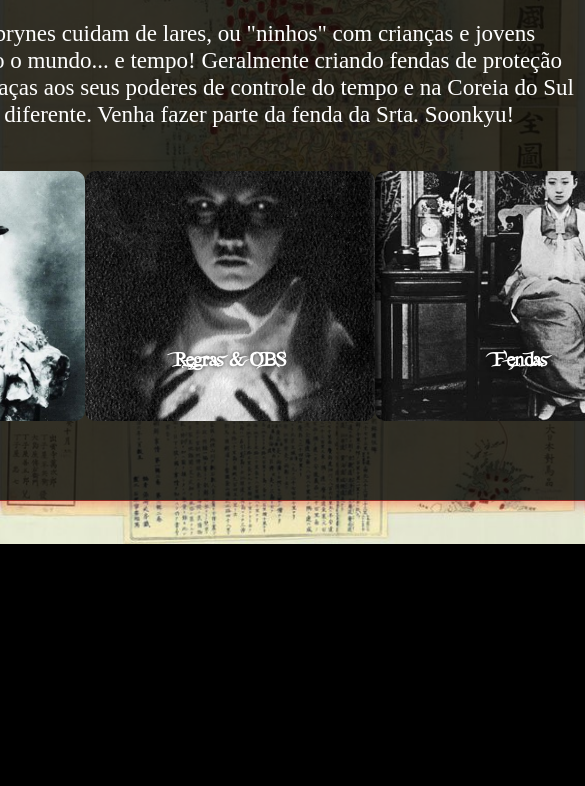
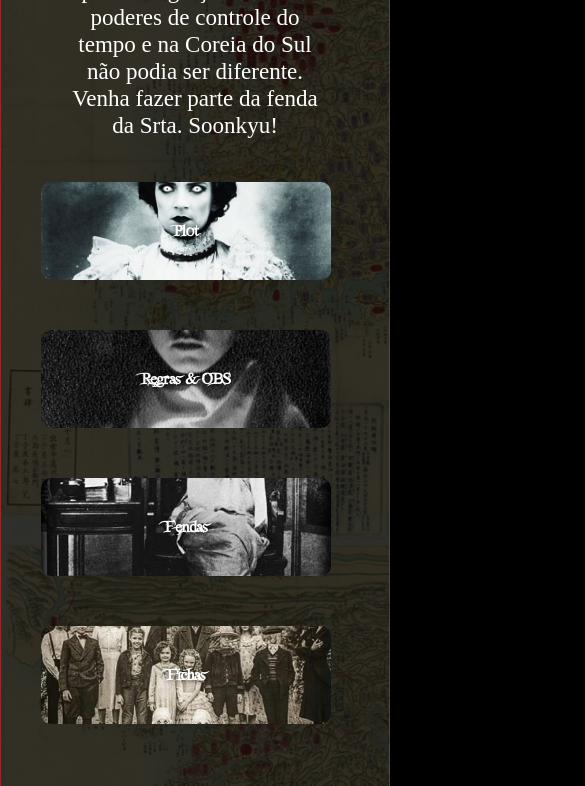
Before and after one commit to maccordi/githubpages, a plain HTML site: page index.html in a window 390 px wide. Shown: the part 300-1086 px from the top of the page, 585 px wide, since content can reach past the window. Before the commit the page ends 844 px from the top, so only its background shows below. Drawn offline with Linux system fonts and the light colour scheme.

Commit message:
Att Mobile

```diff
--- a/index.css
+++ b/index.css
@@ -1,10 +1,12 @@
+/* Fontes personalizadas */
 @font-face {
-    font-family: 'Fairy'; /* Nome que você escolhe para a fonte */
-    src: url('./FairyDustB.ttf') format('truetype'); /* Caminho para o arquivo da fonte */
+    font-family: 'Fairy'; /* Nome da fonte */
+    src: url('./FairyDustB.ttf') format('truetype'); /* Caminho da fonte */
     font-weight: normal;
     font-style: normal;
 }
 
+/* Estilos Globais */
 body {
     color: white;
     background-image: url('./img/Creia.jpg');
@@ -20,6 +22,7 @@ body {
     height: 100vh;
 }
 
+/* Estilos de Navegação */
 nav {
     background-color: rgba(0, 0, 0, 0.8); /* Fundo semi-transparente */
     border: 1px solid rgba(219, 35, 35, 0.6);
@@ -30,27 +33,17 @@ nav {
     max-width: 800px;
 }
 
-.header {
-    position: relative;
-    display: flex;
-    justify-content: space-between;
-    align-items: center;
-}
-
-.png-image {
-    max-width: 150px; /* Ajuste a largura da imagem do PNG */
-    height: auto;
-}
-
+/* Estilos para o Título */
 h1 {
     color: #fff8f8;
-    font-size: 3em;
+    font-size: 2em;
     text-align: center;
     margin-bottom: 20px;
     font-family: 'Fairy', Times, serif;
     text-shadow: 0 0 10px rgba(219, 35, 35, 0.6);
 }
 
+/* Estilos para Lore */
 .lore {
     color: white;
     font-size: 1.2em;
@@ -59,6 +52,7 @@ h1 {
     padding: 0 20px;
 }
 
+/* Menu Estilizado */
 .menu ul {
     display: flex;
     justify-content: space-around;
@@ -88,8 +82,10 @@ h1 {
     position: relative;
     background-size: cover;
     background-position: center;
-    width: 250px;
-    height: 150px;
+    width: 100%; /* Ocupar toda a largura em dispositivos móveis */
+    max-width: 250px;
+    height: auto;
+    margin-bottom: 10px;
 }
 
 .menu a span {
@@ -100,32 +96,59 @@ h1 {
     text-align: center;
 }
 
+/* Botões de Imagem */
 .btn-plot {
-    background-image: url('./img/Pt.jpg'); /* Substitua com o caminho da imagem */
-    width: 250px;
-    height: 150px;
+    background-image: url('./img/Pt.jpg'); /* Caminho da imagem */
+    max-width: 100%;
+    height: auto;
 }
 
 .btn-regras {
-    background-image: url('./img/Regras.jpg'); /* Substitua com o caminho da imagem */
-    width: 250px;
-    height: 150px;
+    background-image: url('./img/Regras.jpg'); /* Caminho da imagem */
+    max-width: 100%;
+    height: auto;
 }
 
 .btn-fendas {
-    background-image: url('./img/Fendas.jpg'); /* Substitua com o caminho da imagem */
-    width: 250px;
-    height: 150px;
+    background-image: url('./img/Fendas.jpg'); /* Caminho da imagem */
+    max-width: 100%;
+    height: auto;
 }
 
 .btn-fichas {
-    background-image: url('./img/Fichas.jpg'); /* Substitua com o caminho da imagem */
-    width: 250px;
-    height: 150px;
+    background-image: url('./img/Fichas.jpg'); /* Caminho da imagem */
+    max-width: 100%;
+    height: auto;
 }
 
+/* Efeitos de Hover */
 a:hover {
     background-color: rgba(219, 35, 35, 0.6);
     color: white;
     box-shadow: 0 0 10px rgba(219, 35, 35, 0.6), 0 0 20px rgba(219, 35, 35, 0.6);
 }
+
+/* Estilos Responsivos */
+@media (max-width: 768px) {
+    nav ul {
+        flex-direction: column;
+    }
+
+    .menu ul {
+        flex-direction: column;
+    }
+
+    .menu a {
+        padding: 40px 20px;
+        font-size: 16px;
+    }
+
+    h1 {
+        font-size: 1.5em;
+    }
+
+    .png-image {
+        max-width: 150px; /* Ajuste a largura da imagem do PNG */
+        height: auto;
+    }
+}
```
